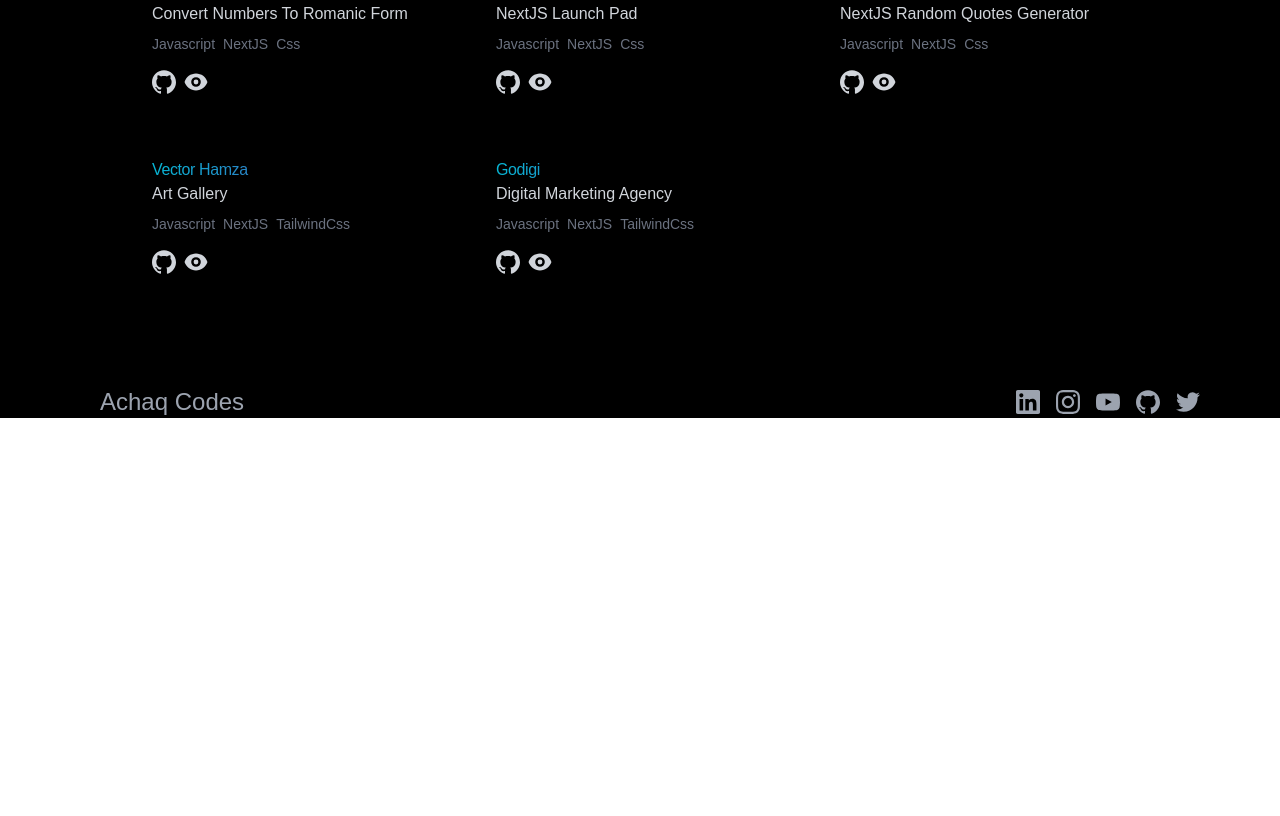
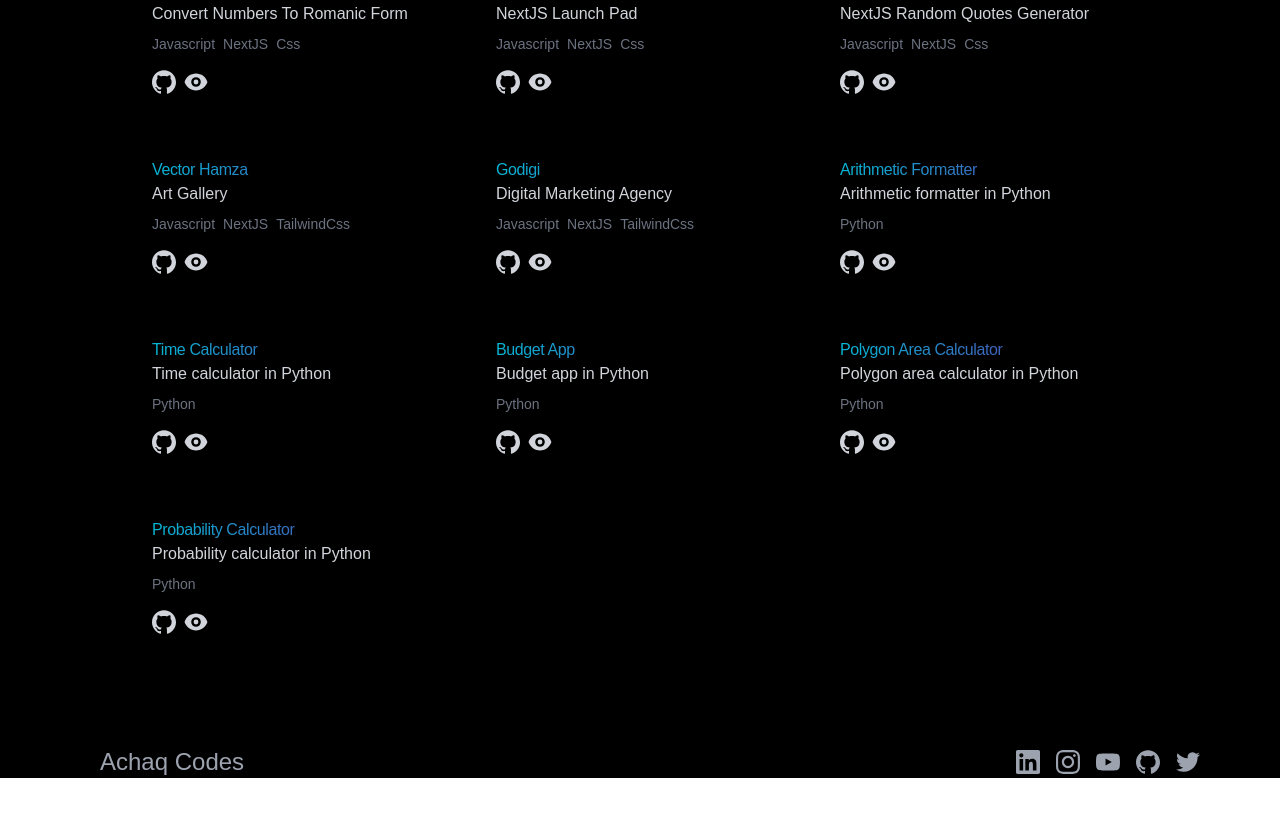
Before and after one commit to triyanox/achaq.codes, a Next.js app: page / in a window 1280 px wide. Shown: the part 1842-2658 px from the top of the page. Before the commit the page ends 2308 px from the top, so only its background shows below. Built offline with nearby package versions, Linux system fonts and the light colour scheme.

Commit message:
Update projects.js

```diff
--- a/data/projects.js
+++ b/data/projects.js
@@ -63,4 +63,44 @@ export const projectsdata = [
     preview: "https://godigi.website/",
     stack: ["Javascript", "NextJS", "TailwindCss"],
   },
+  {
+    id: "Arithmetic Formatter",
+    title: "Arithmetic Formatter",
+    description: "Arithmetic formatter in Python",
+    source: "https://github.com/triyanox/Arithmetic-Formatter",
+    preview: "https://replit.com/@triyanox/boilerplate-arithmetic-formatter-1",
+    stack: ["Python"],
+  },
+  {
+    id: "Time Calculator",
+    title: "Time Calculator",
+    description: "Time calculator in Python",
+    source: "https://github.com/triyanox/time-calculator",
+    preview: "https://replit.com/@triyanox/boilerplate-time-calculator",
+    stack: ["Python"],
+  },
+  {
+    id: "Budget App",
+    title: "Budget App",
+    description: "Budget app in Python",
+    source: "https://github.com/triyanox/budget-app",
+    preview: "https://replit.com/@triyanox/boilerplate-budget-app",
+    stack: ["Python"],
+  },
+  {
+    id: "Polygon Area Calculator",
+    title: "Polygon Area Calculator",
+    description: "Polygon area calculator in Python",
+    source: "https://github.com/triyanox/polygon-area-calculator",
+    preview: "https://replit.com/@triyanox/boilerplate-polygon-area-calculator",
+    stack: ["Python"],
+  },
+  {
+    id: "Probability Calculator",
+    title: "Probability Calculator",
+    description: "Probability calculator in Python",
+    source: "https://github.com/triyanox/probability-calculator",
+    preview: "https://replit.com/@triyanox/boilerplate-probability-calculator",
+    stack: ["Python"],
+  },
 ];
```
